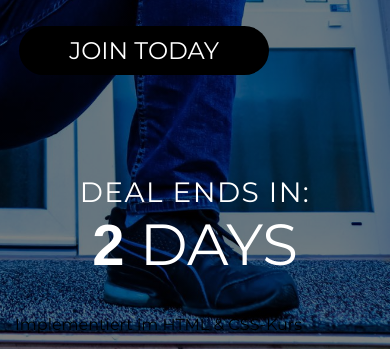
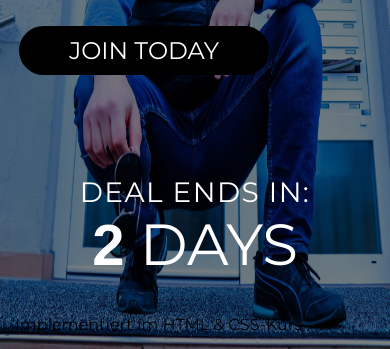
Before and after one commit to natjov28/vikigym, a plain HTML site: page index.html in a window 390 px wide. Shown: the part 495-844 px from the top of the page. Drawn offline with Linux system fonts and the light colour scheme; a web font is replaced by a local one.

Commit message:
promjena slike portret

```diff
--- a/styles/main.css
+++ b/styles/main.css
@@ -72,8 +72,8 @@ body {
        url("../image/viktorplavi.jpg");
         background-attachment: initial;
         background-repeat: no-repeat;
-        background-position: 100% 100%;
-        background-size:calc(11% + 91vh) auto;;
+        background-position:center;
+        background-size: 100% 100%;
     }
 
 }
```
